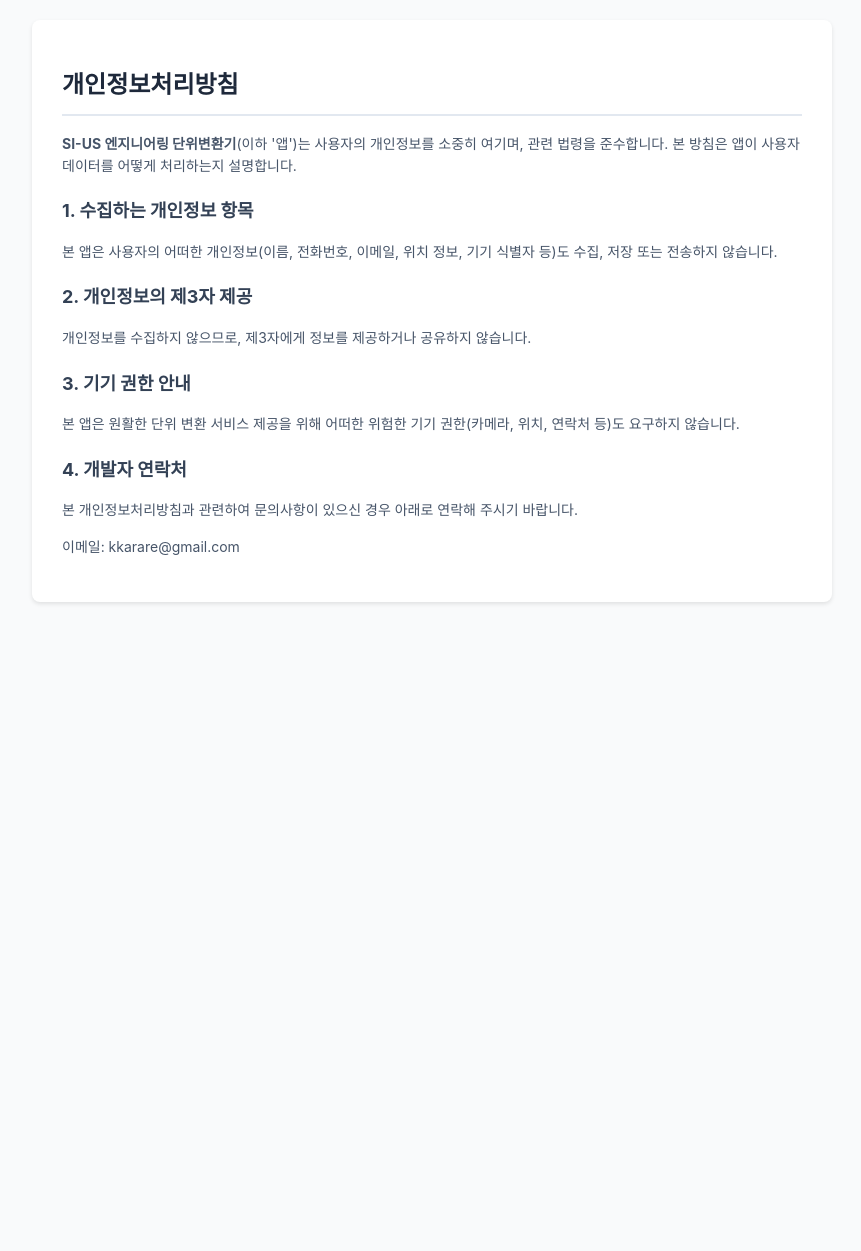
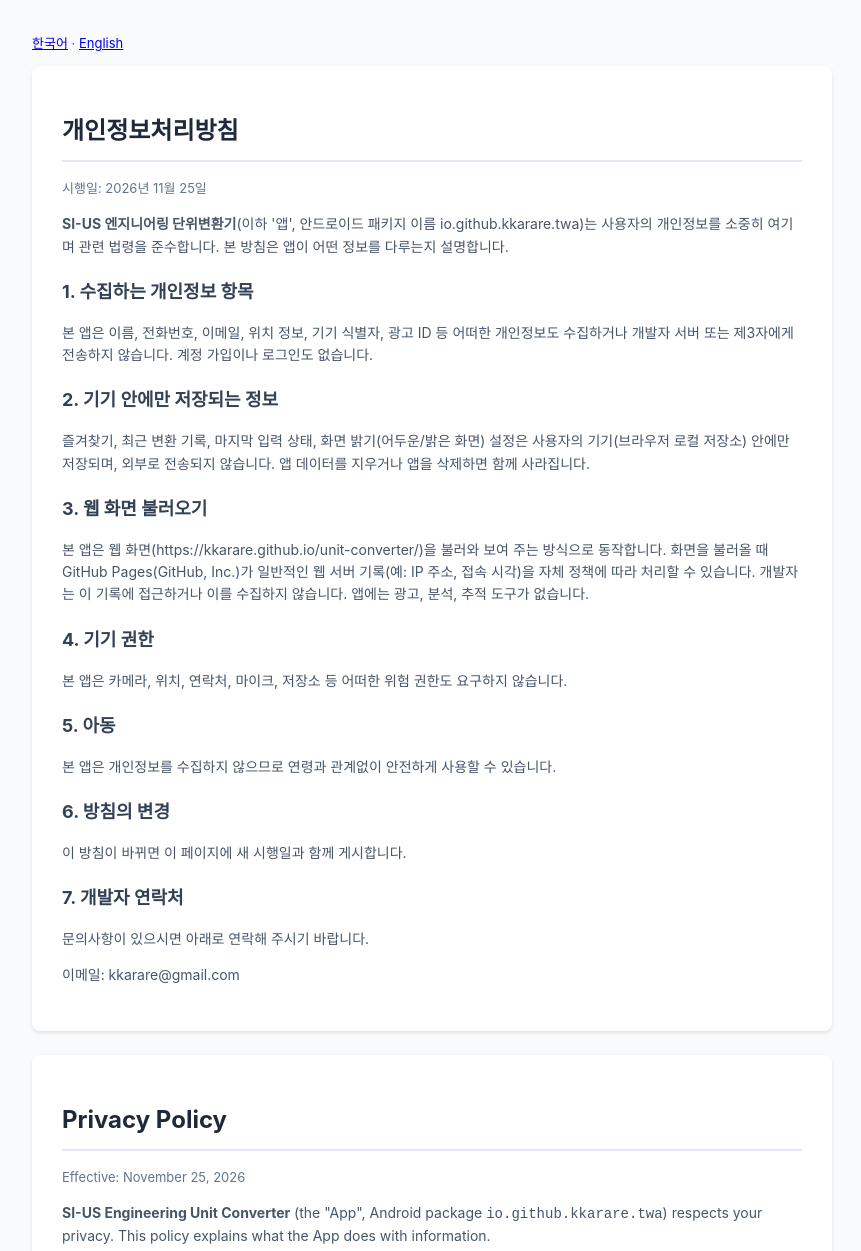
Before and after one commit to kkarare/unit-converter, a plain HTML site: page privacy.html in a window 1280 px wide. Shown: the top 1251 px of the page, without its empty margins (208-1069 px from the left). Before the commit the page ends 800 px from the top, so only its background shows below. Drawn offline with Linux system fonts and the light colour scheme.

Commit message:
Update the privacy policy for the Play listing
Replace the root privacy page with the bilingual Korean and English
policy, and bump the service worker cache so installed copies load it.

Co-authored-by: kkarare <kkarare@users.noreply.github.com>

```diff
--- a/privacy.html
+++ b/privacy.html
@@ -3,32 +3,73 @@
 <head>
     <meta charset="UTF-8">
     <meta name="viewport" content="width=device-width, initial-scale=1.0">
-    <title>개인정보처리방침 - SI-US 단위변환기</title>
+    <title>개인정보처리방침 / Privacy Policy - SI-US 단위변환기</title>
     <style>
-        body { font-family: -apple-system, BlinkMacSystemFont, "Segoe UI", Roboto, sans-serif; line-height: 1.6; color: #333; max-width: 800px; margin: 0 auto; padding: 20px; background-color: #f9fafb; }
-        .container { background: #fff; padding: 30px; border-radius: 8px; box-shadow: 0 2px 4px rgba(0,0,0,0.1); }
+        body { font-family: -apple-system, BlinkMacSystemFont, "Segoe UI", Roboto, "Noto Sans KR", sans-serif; line-height: 1.6; color: #333; max-width: 800px; margin: 0 auto; padding: 20px; background-color: #f9fafb; }
+        .container { background: #fff; padding: 30px; border-radius: 8px; box-shadow: 0 2px 4px rgba(0,0,0,0.1); margin-bottom: 24px; }
         h1 { color: #1e293b; font-size: 24px; border-bottom: 2px solid #e2e8f0; padding-bottom: 10px; }
         h2 { color: #334155; font-size: 18px; margin-top: 20px; }
         p, li { color: #475569; font-size: 14px; }
+        .nav { font-size: 13px; margin-bottom: 12px; }
+        .date { color: #64748b; font-size: 13px; }
     </style>
 </head>
 <body>
-    <div class="container">
+    <p class="nav"><a href="#ko">한국어</a> · <a href="#en">English</a></p>
+
+    <div class="container" id="ko" lang="ko">
         <h1>개인정보처리방침</h1>
-        <p><strong>SI-US 엔지니어링 단위변환기</strong>(이하 '앱')는 사용자의 개인정보를 소중히 여기며, 관련 법령을 준수합니다. 본 방침은 앱이 사용자 데이터를 어떻게 처리하는지 설명합니다.</p>
+        <p class="date">시행일: 2026년 11월 25일</p>
+        <p><strong>SI-US 엔지니어링 단위변환기</strong>(이하 '앱', 안드로이드 패키지 이름 io.github.kkarare.twa)는 사용자의 개인정보를 소중히 여기며 관련 법령을 준수합니다. 본 방침은 앱이 어떤 정보를 다루는지 설명합니다.</p>
 
         <h2>1. 수집하는 개인정보 항목</h2>
-        <p>본 앱은 사용자의 어떠한 개인정보(이름, 전화번호, 이메일, 위치 정보, 기기 식별자 등)도 수집, 저장 또는 전송하지 않습니다.</p>
+        <p>본 앱은 이름, 전화번호, 이메일, 위치 정보, 기기 식별자, 광고 ID 등 어떠한 개인정보도 수집하거나 개발자 서버 또는 제3자에게 전송하지 않습니다. 계정 가입이나 로그인도 없습니다.</p>
 
-        <h2>2. 개인정보의 제3자 제공</h2>
-        <p>개인정보를 수집하지 않으므로, 제3자에게 정보를 제공하거나 공유하지 않습니다.</p>
+        <h2>2. 기기 안에만 저장되는 정보</h2>
+        <p>즐겨찾기, 최근 변환 기록, 마지막 입력 상태, 화면 밝기(어두운/밝은 화면) 설정은 사용자의 기기(브라우저 로컬 저장소) 안에만 저장되며, 외부로 전송되지 않습니다. 앱 데이터를 지우거나 앱을 삭제하면 함께 사라집니다.</p>
 
-        <h2>3. 기기 권한 안내</h2>
-        <p>본 앱은 원활한 단위 변환 서비스 제공을 위해 어떠한 위험한 기기 권한(카메라, 위치, 연락처 등)도 요구하지 않습니다.</p>
+        <h2>3. 웹 화면 불러오기</h2>
+        <p>본 앱은 웹 화면(https://kkarare.github.io/unit-converter/)을 불러와 보여 주는 방식으로 동작합니다. 화면을 불러올 때 GitHub Pages(GitHub, Inc.)가 일반적인 웹 서버 기록(예: IP 주소, 접속 시각)을 자체 정책에 따라 처리할 수 있습니다. 개발자는 이 기록에 접근하거나 이를 수집하지 않습니다. 앱에는 광고, 분석, 추적 도구가 없습니다.</p>
 
-        <h2>4. 개발자 연락처</h2>
-        <p>본 개인정보처리방침과 관련하여 문의사항이 있으신 경우 아래로 연락해 주시기 바랍니다.</p>
+        <h2>4. 기기 권한</h2>
+        <p>본 앱은 카메라, 위치, 연락처, 마이크, 저장소 등 어떠한 위험 권한도 요구하지 않습니다.</p>
+
+        <h2>5. 아동</h2>
+        <p>본 앱은 개인정보를 수집하지 않으므로 연령과 관계없이 안전하게 사용할 수 있습니다.</p>
+
+        <h2>6. 방침의 변경</h2>
+        <p>이 방침이 바뀌면 이 페이지에 새 시행일과 함께 게시합니다.</p>
+
+        <h2>7. 개발자 연락처</h2>
+        <p>문의사항이 있으시면 아래로 연락해 주시기 바랍니다.</p>
         <p>이메일: kkarare@gmail.com</p>
+    </div>
+
+    <div class="container" id="en" lang="en">
+        <h1>Privacy Policy</h1>
+        <p class="date">Effective: November 25, 2026</p>
+        <p><strong>SI-US Engineering Unit Converter</strong> (the "App", Android package <code>io.github.kkarare.twa</code>) respects your privacy. This policy explains what the App does with information.</p>
+
+        <h2>1. Information we collect</h2>
+        <p>The App does not collect any personal information (such as name, phone number, email, location, device identifiers, or advertising ID), and does not send any to the developer's servers or to third parties. There are no accounts or sign-in.</p>
+
+        <h2>2. Information stored only on your device</h2>
+        <p>Your favorites, recent conversion history, last input state, and light/dark display setting are stored only on your device (in the browser's local storage). They are never transmitted. They are removed when you clear the App's data or uninstall it.</p>
+
+        <h2>3. Loading the web content</h2>
+        <p>The App works by displaying the web page at https://kkarare.github.io/unit-converter/. When the page loads, GitHub Pages (GitHub, Inc.) may process standard web-server logs (for example, IP address and access time) under its own policies. The developer does not access or collect these logs. The App contains no ads, analytics, or tracking tools.</p>
+
+        <h2>4. Device permissions</h2>
+        <p>The App requests no dangerous permissions (camera, location, contacts, microphone, storage, etc.).</p>
+
+        <h2>5. Children</h2>
+        <p>Because the App collects no personal information, it is safe to use at any age.</p>
+
+        <h2>6. Changes to this policy</h2>
+        <p>If this policy changes, the updated version will be posted on this page with a new effective date.</p>
+
+        <h2>7. Contact</h2>
+        <p>If you have questions about this policy, contact: kkarare@gmail.com</p>
     </div>
 </body>
 </html>
--- a/sw.js
+++ b/sw.js
@@ -1,7 +1,7 @@
 // 화면 파일을 네트워크에서 먼저 받고, 오프라인일 때만 캐시를 씁니다.
 // 캐시 이름을 바꾸면 이전 캐시는 활성화될 때 지워집니다.
 
-const CACHE_NAME = 'unit-converter-v2';
+const CACHE_NAME = 'unit-converter-v3';
 
 const STATIC_ASSETS = [
     './',
```
